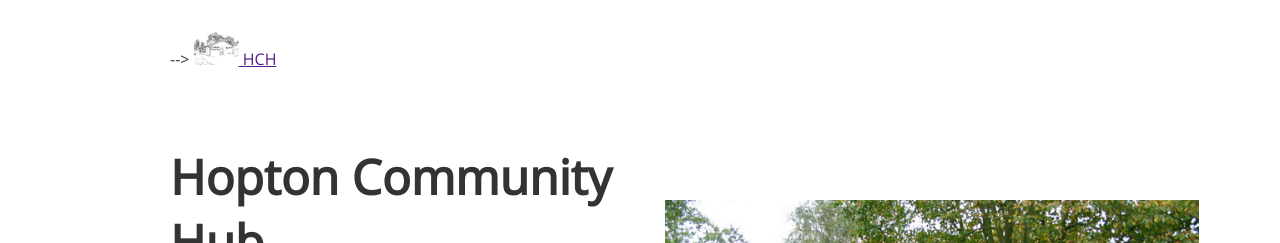
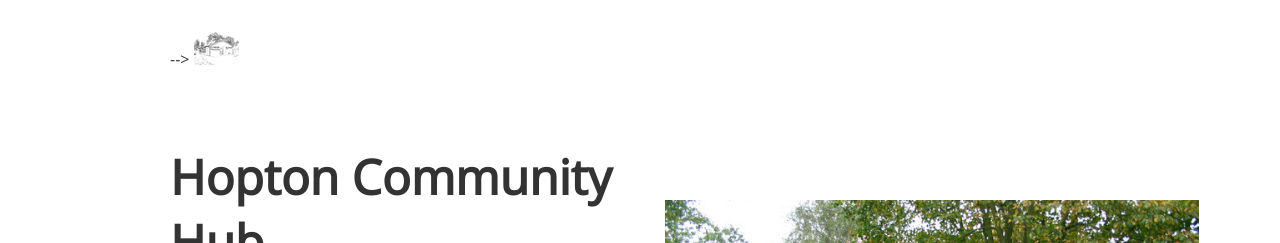
Before and after one commit to hoptonadmin/hopton-community-hub-website, a Jekyll site: the page built from index.html, in a window 1280 px wide and 900 px high. Shown: the top 243 px of the window. Built offline with Jekyll 4.4.1, drawn with Linux system fonts in a browser that asks for light colours; nearby versions of some CDN libraries.

Commit message:
Update default.html

```diff
--- a/_layouts/default.html
+++ b/_layouts/default.html
@@ -24,7 +24,7 @@
 		<nav>
 			<div class="container">
 <!-- 				<a href="{{ site.baseurl }}">{% include logo.html %}</a> -->
-				<a href="{{ site.baseurl }}"><img src="{{ site.baseurl }}/images/logo.png"> HCH</a>
+				<a href="{{ site.baseurl }}"><img src="{{ site.baseurl }}/images/logo.png"></a>
 			</div>
 		</nav>
 		<div class="content">
```
